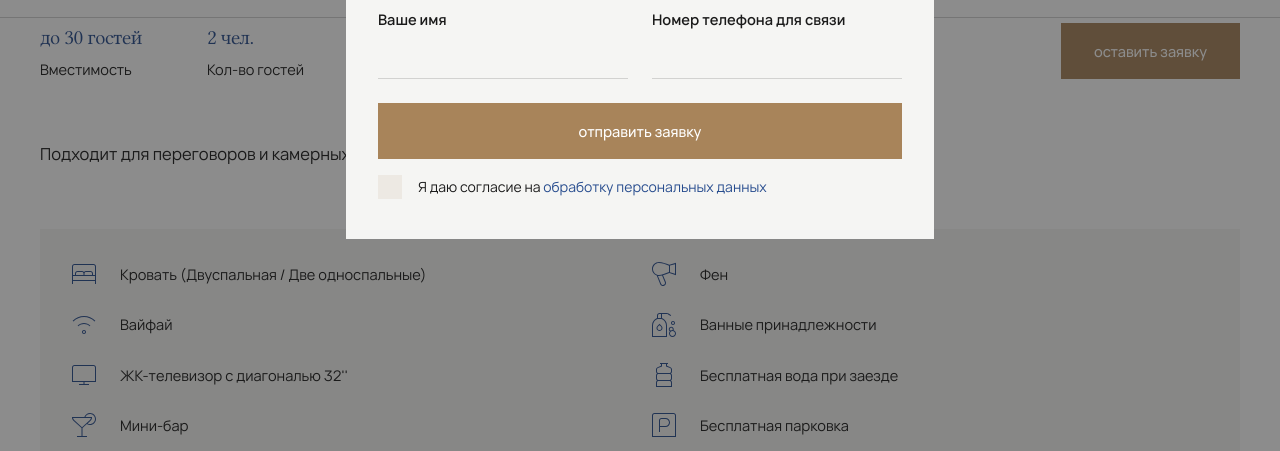
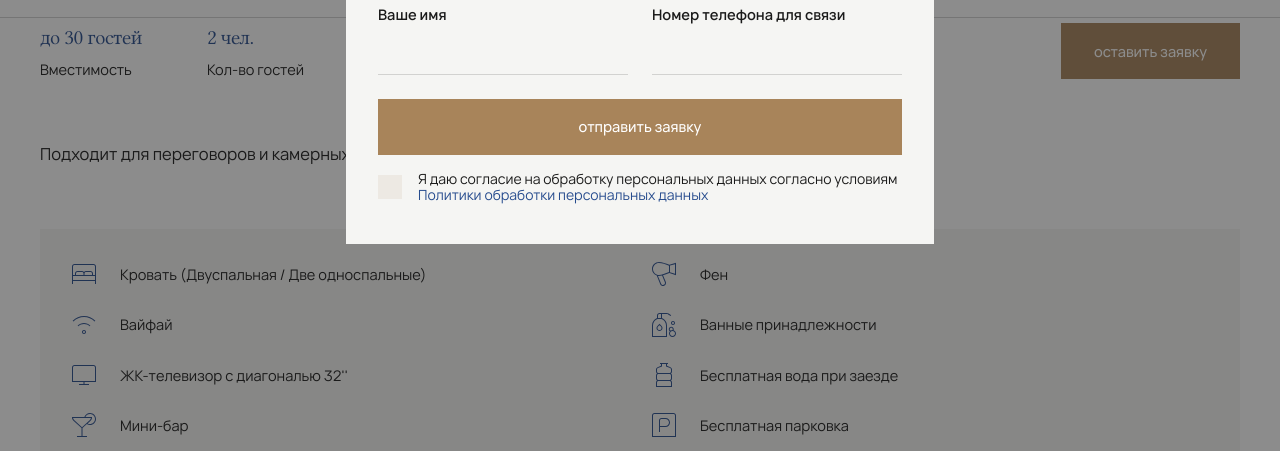
Before and after one commit to dunya29/Kulibin, a website: page kulibin/hall.html in a window 1280 px wide. Both pictures are taken after a click on the button "оставить заявку". Shown: the part 1267-1718 px from the top of the page. Drawn offline with Linux system fonts and the light colour scheme.

Commit message:
policy text

```diff
--- a/kulibin/hall.html
+++ b/kulibin/hall.html
@@ -389,7 +389,8 @@
                     <div class="ui-control">
                         <label class="ui-checkbox">
                             <input type="checkbox" required>
-                            <span>Я даю согласие на <a href="#" target="_blank">обработку персональных данных</a></span>
+                            <span>Я даю согласие на обработку персональных данных согласно условиям <a href="#" target="_blank">Политики обработки персональных
+                                    данных</a></span>
                         </label>
                         <span data-error>Требуется согласие</span>
                     </div>
@@ -435,7 +436,8 @@
                     <div class="ui-control">
                         <label class="ui-checkbox">
                             <input type="checkbox" required>
-                            <span>Я даю согласие на <a href="#" target="_blank">обработку персональных данных</a></span>
+                            <span>Я даю согласие на обработку персональных данных согласно условиям <a href="#" target="_blank">Политики обработки персональных
+                                    данных</a></span>
                         </label>
                         <span data-error>Требуется согласие</span>
                     </div>
```
Also changed, not shown: kulibin/about.html (+4 -2 lines), kulibin/article.html (+4 -2 lines), kulibin/booking.html (+4 -2 lines), kulibin/contacts.html (+4 -2 lines), kulibin/halls.html (+4 -2 lines), kulibin/main.html (+4 -2 lines), kulibin/news.html (+4 -2 lines), kulibin/offer.html (+4 -2 lines), kulibin/offers.html (+4 -2 lines), kulibin/policy.html (+4 -2 lines), kulibin/restaurant.html (+4 -2 lines), kulibin/room.html (+4 -2 lines), kulibin/rooms.html (+4 -2 lines), kulibin/service.html (+4 -2 lines), 3 more files.
